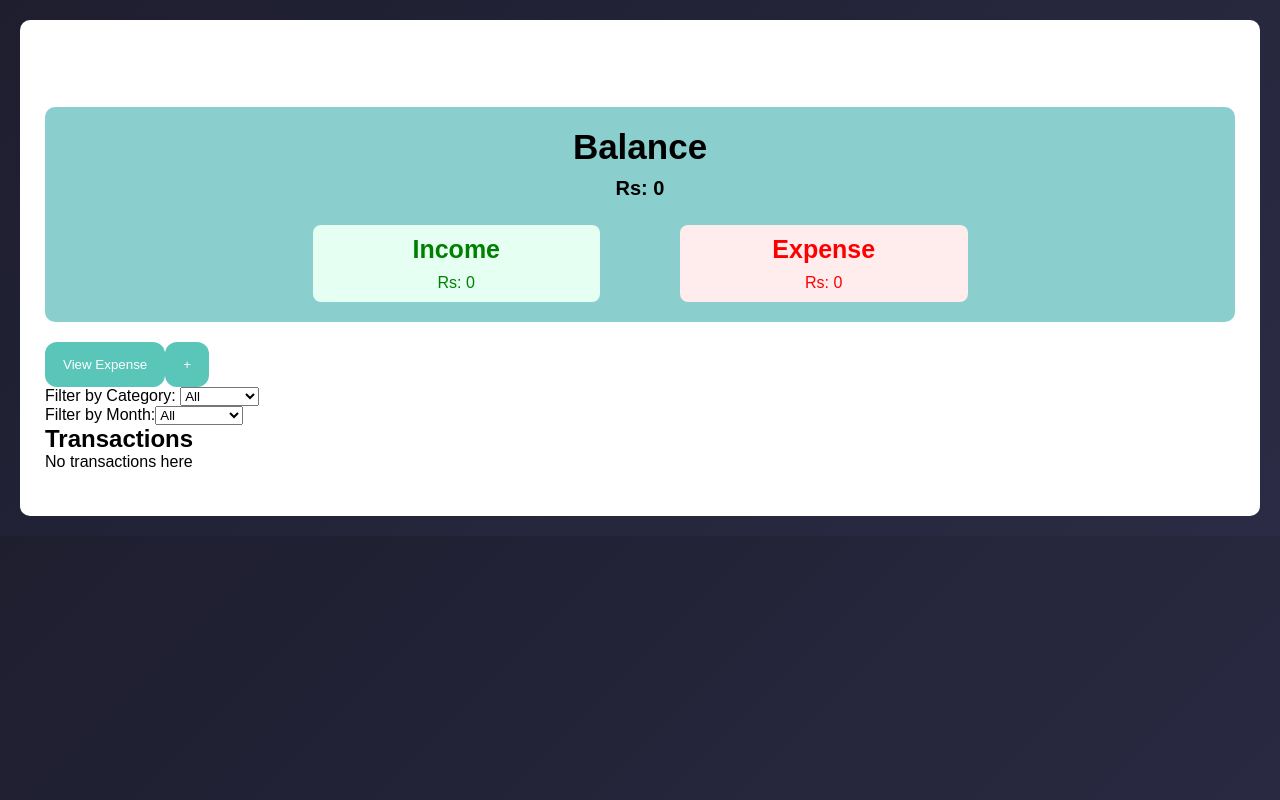
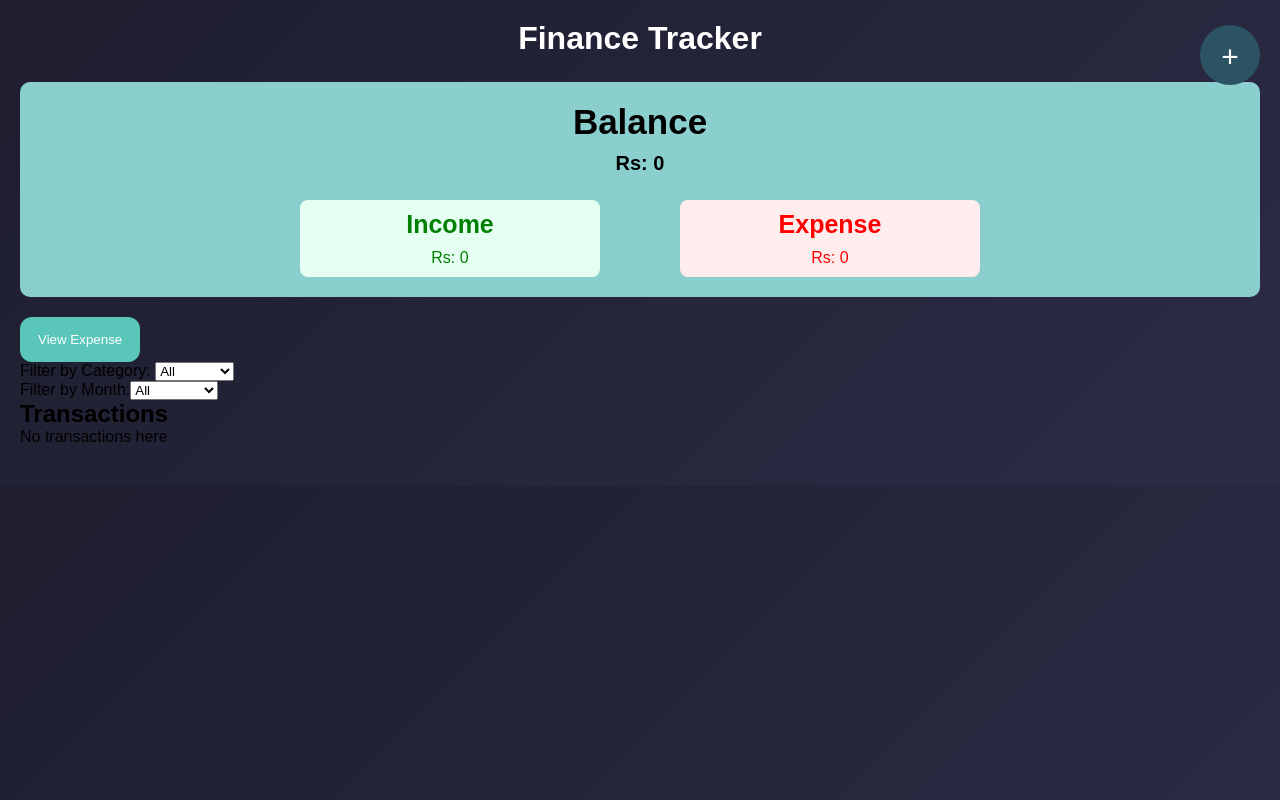
Before and after one commit to Sameerali0/finance-tracker, a React (Vite) app: page /app in a window 1280 px wide. Built offline with nearby package versions, Linux system fonts and the light colour scheme.

Commit message:
added transaction form button and form card styling

```diff
--- a/src/index.css
+++ b/src/index.css
@@ -11,10 +11,9 @@ body{
 }
 
 .main-container{
-    margin: 20px;
-    background: white;
-    padding: 25px;
-    border-radius: 10px;
+
+    padding: 20px;
+    margin: auto;
 
 }
 
@@ -22,7 +21,6 @@ h1{
     text-align: center;
     margin-bottom: 25px;
     color: white;
-    /* background-color: cadetblue; */
 }
 
 .balance-container{
@@ -81,7 +79,54 @@ h1{
     margin-bottom: 10px;
 }
 
-form{
+.transaction-form-btn{
+
+    position: fixed;
+    top: 25px;
+    right: 20px;
+    width: 60px;
+    height: 60px;
+    border-radius: 50%;
+    font-size: 30px;
+    border: none;
+    cursor: pointer;
+    background: #2c5364;
+    color: white;
+
+}
+
+
+.transaction-form{
+
+    position: fixed;
+    inset: 0;
+    background: #0000008a;
+    display: flex;
+    align-items: center;
+    justify-content: center;
+    z-index: 1000;
+
+}
+
+.transaction-form-card{
+
+    background: white;
+    padding: 25px;
+    border-radius: 15px;
+
+}
+
+.transaction-form-card h2{
+
+    text-align: center;
+    margin-bottom: 15px;
+    color: #2c5364;
+
+}
+
+
+
+.form{
 
     display: flex;
     gap: 10px;
--- a/src/pages/Dashboard.jsx
+++ b/src/pages/Dashboard.jsx
@@ -53,11 +53,13 @@ function Dashboard() {
         <h1>Finance Tracker</h1>
         <Balance transactions={transactions}/>
         <button className="Chart-btn" onClick={() => goTo("/chart", {state: {transactions}})}>View Expense</button>
-        <button onClick={()=> setShowForm(true)}>+</button>
+        <button className="transaction-form-btn" onClick={()=> setShowForm(true)}>+</button>
         {showForm && (
-            <div>
-              <h2>Add Transaction</h2>
-              <TransactionForm transactions={transactions} setTransactions={setTransactions}/>
+            <div className="transaction-form">
+              <div className="transaction-form-card">
+                <h2>Add Transaction</h2>
+                <TransactionForm transactions={transactions} setTransactions={setTransactions}/>
+              </div>
             </div>
         )}
         <CategoryFilter selectedCategory={selectedCategory} setSelectedCategory={setSelectedCategory}/>
```
